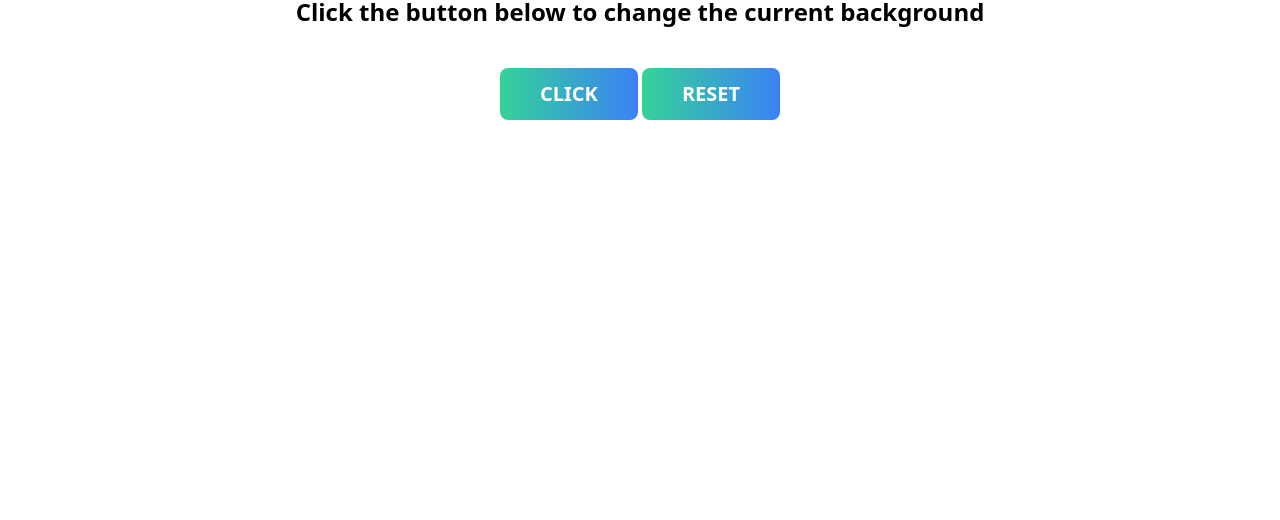
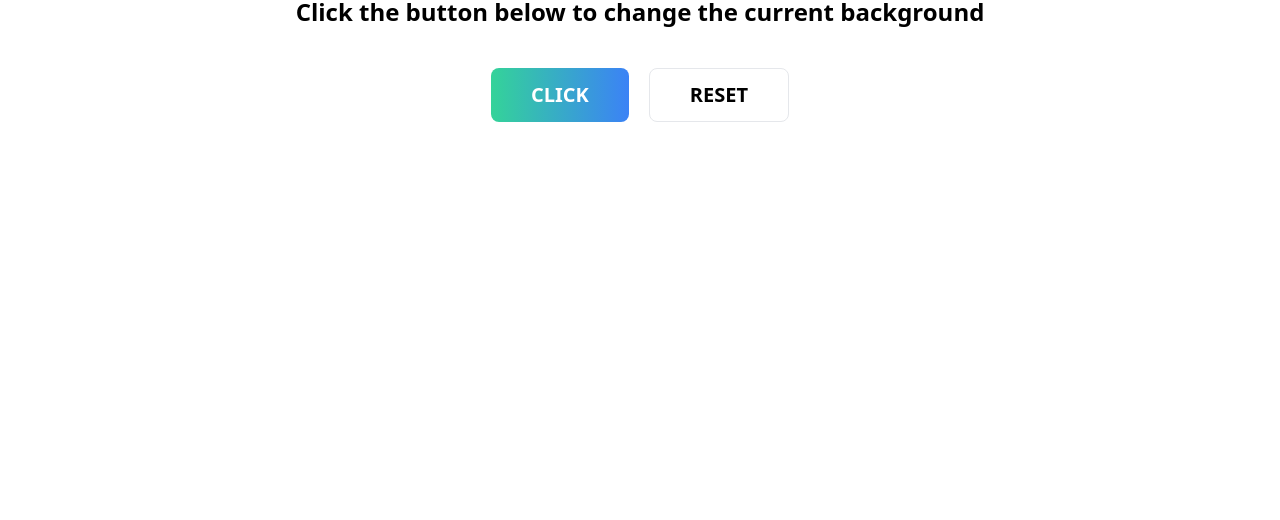
Before and after one commit to ikem-iro/Team_work-Assignment, a plain HTML site: page index.html in a window 1280 px wide. Shown: the part 280-800 px from the top of the page. Drawn offline with nearby package versions, Linux system fonts and the light colour scheme.

Commit message:
pushing initial code

```diff
--- a/index.html
+++ b/index.html
@@ -8,13 +8,13 @@
     <title>BACKGROUND EDITOR</title>
   </head>
   <body>
-    <main class="max-w-full md:my-52 my-20 transition-all">
+    <main class="max-w-full md:my-52 my-20 transition-all max-h-screen">
       <div class="flex flex-col text-center items-center justify-center gap-5 bg-white">
       <h1 class="md:text-5xl text-lg font-bold">WELCOME TO BACKGROUND IMAGE EDITOR</h1>
       <p class="md:text-2xl text-base font-semibold">Click the button below to change the current background</p>
-      <div>
+      <div class="flex flex-row gap-5">
         <button data-button class="mt-5 bg-gradient-to-r from-green-400 to-blue-500 hover:from-pink-500 hover:to-yellow-500 py-3 px-10 text-white md:text-xl text-lg font-bold rounded-lg">CLICK</button>
-        <button data-reset class="mt-5 bg-gradient-to-r from-green-400 to-blue-500 hover:from-pink-500 hover:to-yellow-500 py-3 px-10 text-white md:text-xl text-lg font-bold rounded-lg">RESET</button>
+        <button data-reset class="mt-5 border border-solid bg-gradient-to-r hover:from-pink-500 hover:to-yellow-500 py-3 px-10 text-black md:text-xl text-lg font-bold rounded-lg">RESET</button>
       </div>
       </div>
     </main>
```
